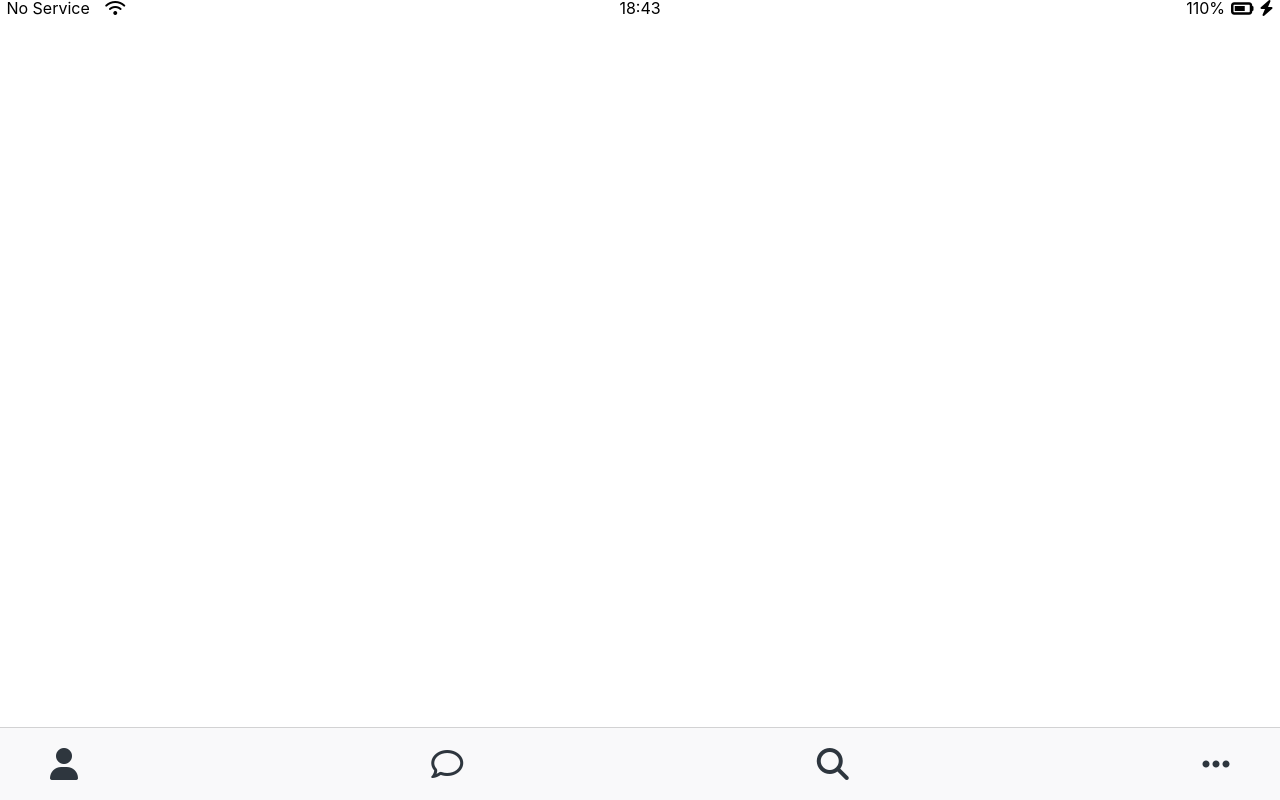
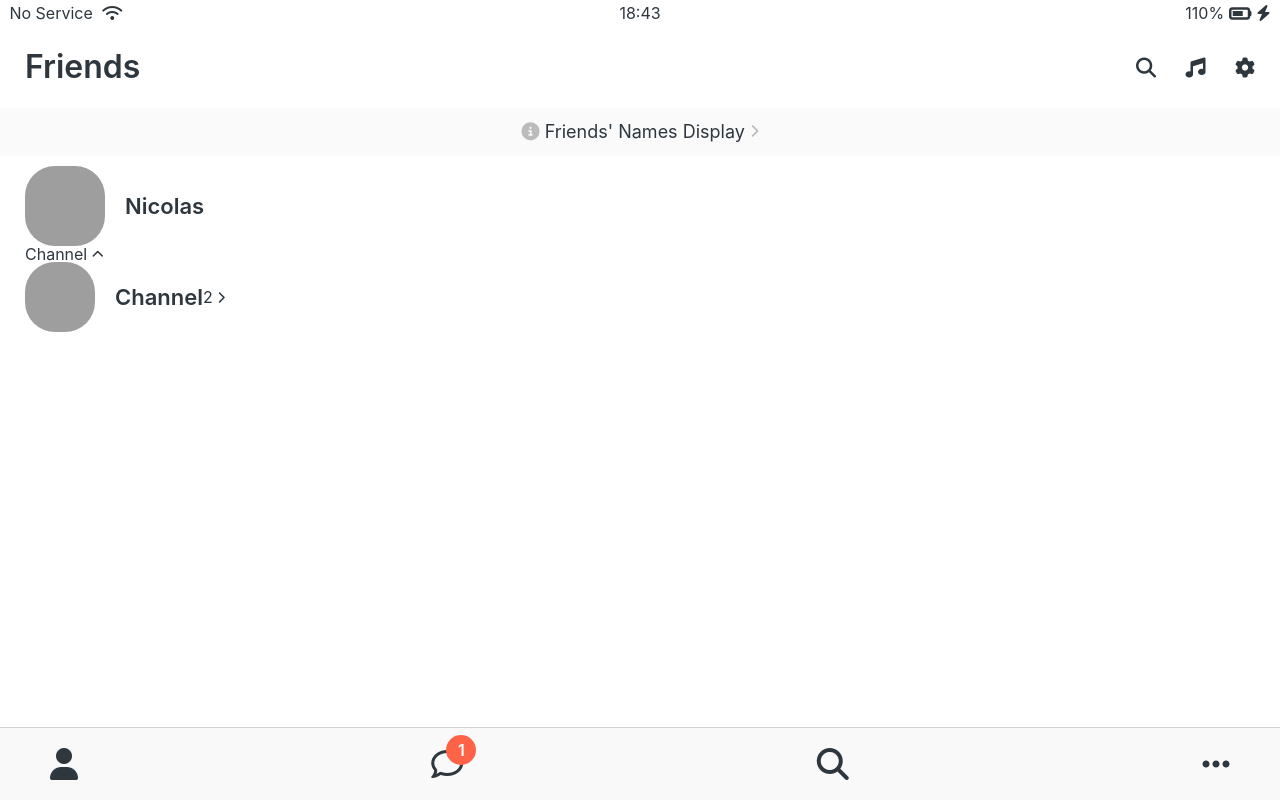
Before and after one commit to headwing/kokoatalk-clone, a plain HTML site: page friends.html in a window 1280 px wide. Drawn offline with Linux system fonts and the light colour scheme; grey boxes are pictures that could not be loaded.

Commit message:
changed friends

```diff
--- a/CSS/components/nav-bar.css
+++ b/CSS/components/nav-bar.css
@@ -4,6 +4,8 @@
   width: 100%;
   background-color: #f9f9fa;
   padding: 20px 50px;
+  /*box에 padding을 주면 width에 더하여 추가로 box를 padding만큼 늘리게 된다.
+  그것을 방지하기위해 box-sizing: border-box;을 써서 padding값과 상관없이 width를 유지하도록 한다.*/
   box-sizing: border-box;
   border-top: 1px solid rgba(121, 121, 121, 0.3);
 }
@@ -12,5 +14,20 @@
   justify-content: space-between;
 }
 .nav__link {
+  position: relative;
   color: #2e363e;
 }
+.nav__notification {
+  background-color: tomato;
+  width: 30px;
+  height: 30px;
+  border-radius: 15px;
+  display: flex;
+  justify-content: center;
+  align-items: center;
+  color: white;
+  font-weight: 600;
+  position: absolute;
+  left: 15px;
+  bottom: 15px;
+}
--- /dev/null
+++ b/CSS/components/screen-header.css
@@ -0,0 +1,15 @@
+.screen-header {
+  display: flex;
+  justify-content: space-between;
+  align-items: center;
+  padding: var(--horizontal-space);
+}
+
+.screen-header__title {
+  font-size: 32px;
+  font-weight: 600;
+}
+
+.screen-header__icons span {
+  margin-left: 25px;
+}
--- a/CSS/components/status-bar.css
+++ b/CSS/components/status-bar.css
@@ -1,6 +1,7 @@
 .status-bar {
   display: flex;
   justify-content: center;
+  padding: 5px 3px;
 }
 .status-bar__column {
   width: 33%;
@@ -8,7 +9,6 @@
 .status-bar__column:first-child span {
   margin-right: 5px;
 }
-
 .status-bar__column:nth-child(2) {
   display: flex;
   justify-content: center;
@@ -19,6 +19,6 @@
   align-items: center;
 }
 
-.status-bar__column .fa-solid {
-  margin: 0px 0px 0px 6px;
+.status-bar__column .fa-battery-three-quarters {
+  margin: 0px 5px;
 }
--- /dev/null
+++ b/CSS/components/user-component.css
@@ -0,0 +1,26 @@
+.user-component,
+.user-component__column:first-child {
+  display: flex;
+  align-items: center;
+}
+.user-component__avatar {
+  width: 70px;
+  height: 70px;
+  border-radius: 30px;
+  margin-right: 20px;
+}
+
+.user-component__title {
+  font-weight: 600;
+  font-size: 22px;
+}
+.user-component__subtitle {
+  margin-top: 8px;
+  font-size: 17px;
+  color: rgba(0, 0, 0, 0.5);
+}
+
+.user-component__avatar--xl {
+  width: 80px;
+  height: 80px;
+}
--- /dev/null
+++ b/CSS/screens/friends.css
@@ -0,0 +1,16 @@
+#friends-display-link {
+  text-align: center;
+  display: block;
+  background-color: #fafafa;
+  padding: 15px 0px;
+  font-size: 18px;
+  margin-bottom: 10px;
+}
+
+#friends-display-link i {
+  color: rgba(0, 0, 0, 0.25);
+}
+
+.friends-screen {
+  padding: 0px var(--horizontal-space);
+}
--- a/CSS/style.css
+++ b/CSS/style.css
@@ -4,11 +4,15 @@
 /*components*/
 @import "components/status-bar.css";
 @import "components/nav-bar.css";
+@import "components/screen-header.css";
+@import "components/user-component.css"; /* Screens */
 
 /*screens*/
 @import "screens/login.css";
+@import "screens/friends.css";
 
 body {
+  color: #2e363e;
   font-family: -apple-system, BlinkMacSystemFont, "Segoe UI", Roboto, Oxygen,
     Ubuntu, Cantarell, "Open Sans", "Helvetica Neue", sans-serif;
 }
--- a/CSS/variables.css
+++ b/CSS/variables.css
@@ -1,3 +1,4 @@
 :root {
   --yellow: #fae100;
+  --horizontal-space: 25px;
 }
--- a/friends.html
+++ b/friends.html
@@ -22,18 +22,73 @@
         <i class="fa-sharp fa-solid fa-bolt"></i>
       </div>
     </div>
+
+    <header class="screen-header">
+      <h1 class="screen-header__title">Friends</h1>
+      <div class="screen-header__icons">
+        <span><i class="fas fa-search fa-lg"></i></span>
+        <span><i class="fas fa-music fa-lg"></i></span>
+        <span><i class="fas fa-cog fa-lg"></i></span>
+      </div>
+    </header>
+
+    <a id="friends-display-link">
+      <i class="fas fa-info-circle"></i> Friends' Names Display
+      <i class="fas fa-chevron-right fa-xs"></i>
+    </a>
+
+    <main class="friends-screen">
+      <div class="user-component">
+        <div class="user-component__column">
+          <img
+            src="https://avatars3.githubusercontent.com/u/3612017"
+            class="user-component__avatar user-component__avatar--xl"
+          />
+          <div class="user-component__text">
+            <h4 class="user-component__title">Nicolas</h4>
+            <!-- <h6 class="user-component__subtitle">this text whatever</h6> -->
+          </div>
+        </div>
+        <div class="user-component__column"></div>
+      </div>
+      <div class="friends-screen__channel">
+        <div class="friends-screen__channel-header">
+          <span>Channel</span>
+          <i class="fas fa-chevron-up fa-xs"></i>
+        </div>
+        <div class="user-component">
+          <div class="user-component__column">
+            <img
+              src="https://avatars3.githubusercontent.com/u/3612017"
+              class="user-component__avatar user-component__avatar--sm"
+            />
+            <div class="user-component__text">
+              <h4 class="user-component__title">Channel</h4>
+            </div>
+          </div>
+          <div class="user-component__column">
+            <span>2</span>
+            <i class="fas fa-chevron-right fa-xs"></i>
+          </div>
+        </div>
+      </div>
+    </main>
+
     <!-- navigation은 말 그대로 웹사이트의 메뉴바에 해당하고, nav, ul, li로 구성되어있다.
     실제로 구글도 nav에서 제공되는 링크를 검색 시 노출시켜준다.
 빠르게 만드는 방법은 nav>il>li*(필요한 개수)>a와 같다.-->
     <nav class="nav">
       <ul class="nav__list">
         <li class="nav__btn">
-          <a class="nav__link" href="friends.html"
-            ><i class="fas fa-user fa-2x"></i
-          ></a>
+          <a class="nav__link" href="friends.html">
+            <i class="fas fa-user fa-2x"></i>
+          </a>
         </li>
         <li class="nav__btn">
-          <a class="nav__link" href="#"><i class="far fa-comment fa-2x"></i></a>
+          <a class="nav__link" href="#">
+            <span class="nav__notification">1</span>
+            <i class="far fa-comment fa-2x"></i>
+          </a>
         </li>
         <li class="nav__btn">
           <a class="nav__link" href="#"><i class="fas fa-search fa-2x"></i></a>
```
